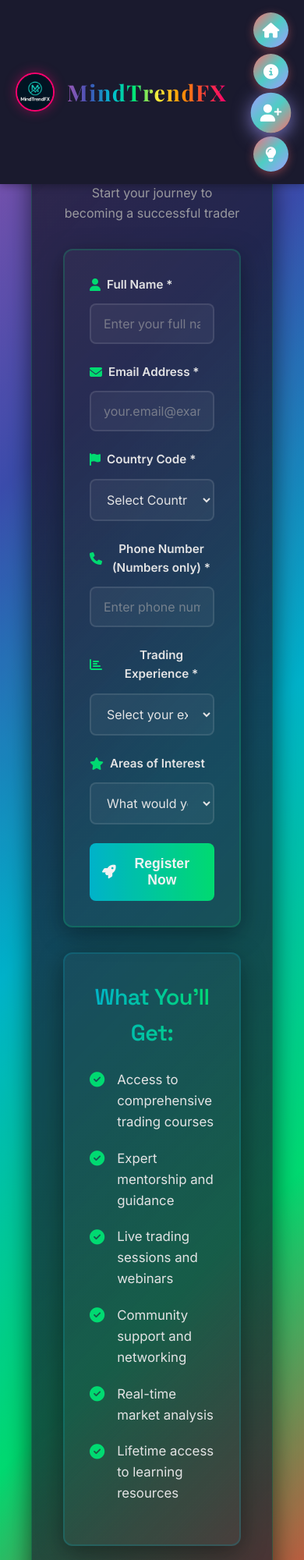
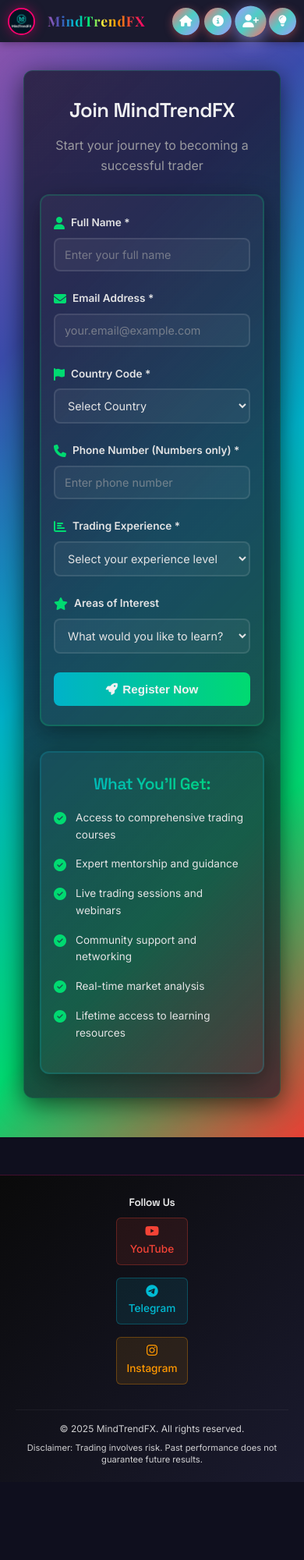
Before and after one commit to mindtrendfx/MindTrendFX, a website: page register.html in a window 390 px wide. Shown: the top 2000 px of the page at 78% size. After the commit the page ends 1900 px from the top, so only its background shows below. Drawn offline with nearby package versions, Linux system fonts and the light colour scheme.

Commit message:
style: Improve mobile responsiveness across all devices
Tablet (768px and below):
- Optimize navigation icons size and spacing
- Adjust hero section padding and font sizes
- Improve modal readability with better padding
- Enhance form layout for touch interaction
- Better footer spacing and social links

Mobile (480px and below):
- Reduce brand title to 2rem for small screens
- Stack navigation more compactly
- Optimize form fields for single-column layout
- Stack social links vertically with full width
- Improve button sizes for touch targets
- Better text readability with adjusted line heights
- Optimize modal content for small screens
- Reduce all padding for better space usage

Key improvements:
- Touch-friendly button sizes (min 35px)
- Readable font sizes on all devices
- Proper spacing for mobile interactions
- Optimized modal and form layouts
- Better footer layout on mobile

```diff
--- a/css/style.css
+++ b/css/style.css
@@ -892,13 +892,100 @@ h1, h2, h3, h4, h5, h6 {
 
 /* Responsive */
 @media (max-width: 768px) {
+    /* Navigation */
+    .navbar {
+        padding: 0.75rem 0;
+    }
+
+    .nav-container {
+        padding: 0 15px;
+    }
+
+    .logo img {
+        height: 40px;
+    }
+
+    .logo h1 {
+        font-size: 1.3rem;
+    }
+
     .nav-links {
-        gap: 1rem;
-        font-size: 0.9rem;
+        gap: 0.6rem;
+    }
+
+    .nav-icon-btn {
+        width: 38px;
+        height: 38px;
+        font-size: 1rem;
+    }
+
+    /* Hero Section */
+    .hero {
+        padding: 100px 15px 60px;
+        min-height: auto;
+    }
+
+    .hero-content {
+        padding: 40px 25px;
+    }
+
+    .brand-title {
+        font-size: 2.5rem;
+    }
+
+    .hero-content h2 {
+        font-size: 1.6rem;
     }
 
     .hero h1 {
         font-size: 2rem;
+    }
+
+    .hero p {
+        font-size: 1.1rem;
+    }
+
+    .cta-button {
+        padding: 12px 35px;
+        font-size: 1rem;
+    }
+
+    /* Modals */
+    .modal-content {
+        padding: 2rem 1.5rem;
+        max-width: 90%;
+        margin: 20px;
+    }
+
+    .modal-close {
+        top: 1rem;
+        right: 1rem;
+        width: 35px;
+        height: 35px;
+    }
+
+    .modal-body h2 {
+        font-size: 1.8rem;
+    }
+
+    .modal-body .feature {
+        padding: 1.25rem;
+    }
+
+    /* Quote */
+    .quote-text {
+        font-size: 1.6rem;
+        padding: 0 0.5rem;
+    }
+
+    .quote-author {
+        font-size: 1rem;
+        padding-right: 1rem;
+    }
+
+    /* Registration Page */
+    .register-page {
+        padding: 100px 15px 60px;
     }
 
     .register-page h1 {
@@ -907,6 +994,7 @@ h1, h2, h3, h4, h5, h6 {
 
     .section-subtitle {
         font-size: 1rem;
+        margin-bottom: 2rem;
     }
 
     .registration-form-container {
@@ -916,58 +1004,107 @@ h1, h2, h3, h4, h5, h6 {
 
     .registration-form,
     .registration-benefits {
-        padding: 2rem;
+        padding: 2rem 1.5rem;
     }
 
-    .quote-text {
-        font-size: 1.8rem;
+    .registration-benefits h3 {
+        font-size: 1.5rem;
     }
 
-    .about h2,
-    .register h2 {
-        font-size: 2rem;
+    .benefits-list li {
+        font-size: 0.95rem;
+    }
+
+    .form-group label {
+        font-size: 0.9rem;
+    }
+
+    .form-group input,
+    .form-group select {
+        padding: 12px 14px;
+        font-size: 0.95rem;
+    }
+
+    .submit-button {
+        padding: 14px;
+        font-size: 1rem;
+    }
+
+    /* Footer */
+    .footer {
+        padding: 2rem 0 1.5rem;
+    }
+
+    .footer-content {
+        gap: 1.5rem;
     }
 
     .social-links {
-        gap: 0.75rem;
+        gap: 1rem;
     }
 
     .social-link {
-        padding: 0.5rem 0.4rem;
-        font-size: 0.8rem;
+        padding: 0.75rem;
+        font-size: 0.85rem;
     }
 
     .social-link i {
-        font-size: 1.2rem;
-    }
-
-    .footer-content {
-        gap: 1rem;
+        font-size: 1.5rem;
     }
 
     .footer-text p {
-        font-size: 0.8rem;
-    }
-
-    .footer .social-link {
-        padding: 0.4rem 0.6rem;
-        font-size: 0.8rem;
-    }
-
-    .footer .social-link i {
-        font-size: 0.9rem;
+        font-size: 0.85rem;
     }
 
     .footer-social h4 {
-        font-size: 0.85rem;
-        margin-bottom: 0.5rem;
+        font-size: 0.9rem;
     }
 }
 
 @media (max-width: 480px) {
+    /* Navigation - Stack icons vertically on very small screens */
+    .navbar {
+        padding: 0.6rem 0;
+    }
+
+    .nav-container {
+        padding: 0 10px;
+    }
+
+    .logo img {
+        height: 35px;
+    }
+
+    .logo h1 {
+        font-size: 1.1rem;
+    }
+
     .nav-links {
-        flex-direction: column;
-        gap: 0.5rem;
+        gap: 0.4rem;
+    }
+
+    .nav-icon-btn {
+        width: 35px;
+        height: 35px;
+        font-size: 0.9rem;
+    }
+
+    /* Hero Section */
+    .hero {
+        padding: 90px 10px 50px;
+    }
+
+    .hero-content {
+        padding: 30px 20px;
+    }
+
+    .brand-title {
+        font-size: 2rem;
+    }
+
+    .hero-content h2 {
+        font-size: 1.3rem;
+        margin-bottom: 1rem;
     }
 
     .hero h1 {
@@ -976,14 +1113,175 @@ h1, h2, h3, h4, h5, h6 {
 
     .hero p {
         font-size: 1rem;
+        margin-bottom: 1.5rem;
+    }
+
+    .cta-button {
+        padding: 12px 30px;
+        font-size: 0.95rem;
+    }
+
+    /* Modals */
+    .modal-content {
+        padding: 1.5rem 1rem;
+        max-width: 95%;
+        margin: 10px;
+    }
+
+    .modal-close {
+        width: 32px;
+        height: 32px;
+        font-size: 1rem;
+    }
+
+    .modal-body h2 {
+        font-size: 1.5rem;
+        margin-bottom: 1rem;
+    }
+
+    .modal-body > p {
+        font-size: 0.9rem;
+        margin-bottom: 1.5rem;
+    }
+
+    .modal-body .feature {
+        padding: 1rem;
+    }
+
+    .modal-body .feature i {
+        font-size: 1.3rem;
+    }
+
+    .modal-body .feature h3 {
+        font-size: 1rem;
+    }
+
+    .modal-body .feature p {
+        font-size: 0.85rem;
+    }
+
+    /* Quote */
+    .inspiration-quote {
+        padding: 1.5rem;
+    }
+
+    .quote-icon {
+        font-size: 2rem;
+        margin-bottom: 0.75rem;
     }
 
     .quote-text {
-        font-size: 1.5rem;
+        font-size: 1.3rem;
+        line-height: 1.6;
+    }
+
+    .quote-author {
+        font-size: 0.9rem;
+        margin-top: 1rem;
+    }
+
+    /* Registration Page */
+    .register-page {
+        padding: 90px 10px 50px;
+    }
+
+    .register-page h1 {
+        font-size: 1.6rem;
+        margin-bottom: 0.75rem;
+    }
+
+    .section-subtitle {
+        font-size: 0.9rem;
+        margin-bottom: 1.5rem;
+    }
+
+    .registration-form,
+    .registration-benefits {
+        padding: 1.5rem 1rem;
+    }
+
+    .registration-benefits h3 {
+        font-size: 1.3rem;
+        margin-bottom: 1rem;
+    }
+
+    .benefits-list li {
+        font-size: 0.85rem;
+        gap: 0.75rem;
+        margin-bottom: 1rem;
+    }
+
+    .benefits-list li i {
+        font-size: 1rem;
+    }
+
+    .form-group {
+        margin-bottom: 1.25rem;
+    }
+
+    .form-group label {
+        font-size: 0.85rem;
+        margin-bottom: 0.5rem;
+    }
+
+    .form-group input,
+    .form-group select {
+        padding: 11px 12px;
+        font-size: 0.9rem;
+    }
+
+    .form-hint {
+        font-size: 0.75rem;
+        margin-top: 0.4rem;
+    }
+
+    .submit-button {
+        padding: 13px;
+        font-size: 0.95rem;
+        gap: 0.4rem;
+    }
+
+    .form-message {
+        font-size: 0.85rem;
+        padding: 0.75rem;
+    }
+
+    /* Footer */
+    .footer {
+        padding: 1.5rem 0 1rem;
     }
 
     .footer-content {
+        gap: 1rem;
+    }
+
+    .footer-social h4 {
+        font-size: 0.85rem;
+        margin-bottom: 0.5rem;
+    }
+
+    .social-links {
         gap: 0.75rem;
+        flex-direction: column;
+    }
+
+    .social-link {
+        padding: 0.6rem;
+        font-size: 0.8rem;
+        width: 100%;
+        max-width: 200px;
+    }
+
+    .social-link i {
+        font-size: 1.3rem;
+    }
+
+    .social-link span {
+        font-size: 0.85rem;
+    }
+
+    .footer-text {
+        margin-top: 1rem;
     }
 
     .footer-text p {
@@ -993,21 +1291,6 @@ h1, h2, h3, h4, h5, h6 {
 
     .footer-text .disclaimer {
         font-size: 0.7rem;
-    }
-
-    .footer .social-link {
-        padding: 0.35rem 0.5rem;
-        font-size: 0.75rem;
-        gap: 0.25rem;
-    }
-
-    .footer .social-link i {
-        font-size: 0.85rem;
-    }
-
-    .footer-social h4 {
-        font-size: 0.8rem;
-        margin-bottom: 0.4rem;
-    }
+        margin-top: 0.5rem;
     }
 }
```
